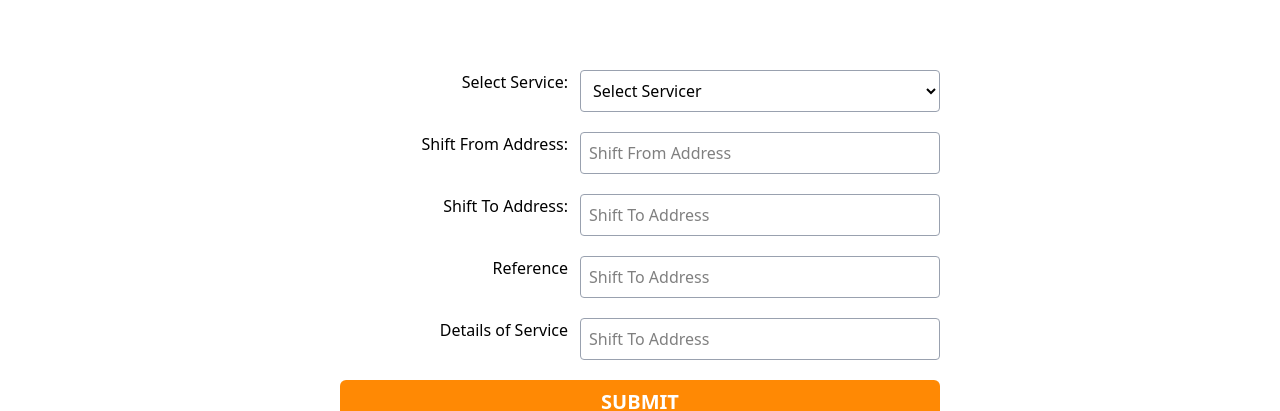
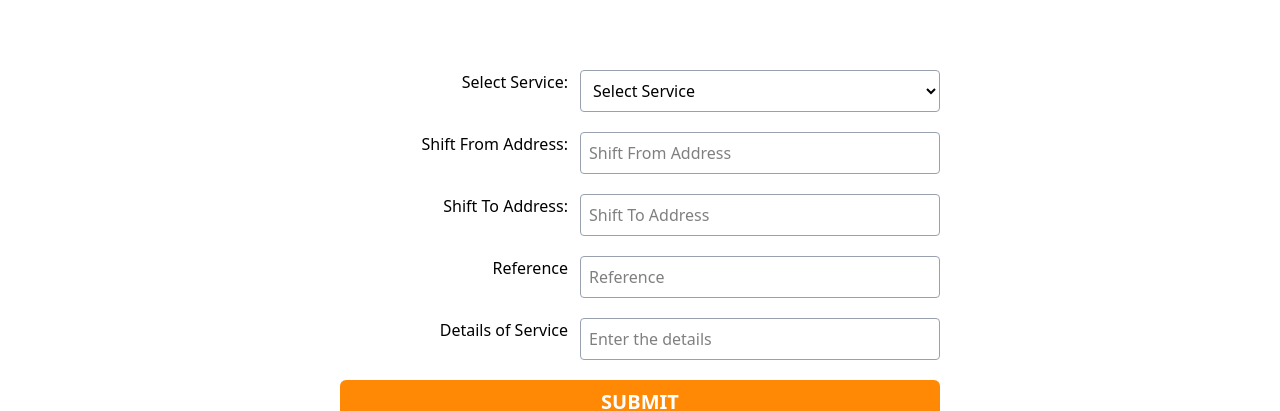
Before and after one commit to Achaljivtode/Packers_Movers_Management, a React (Vite) app in the folder frontend/: page /quatation-register in a window 1280 px wide. Shown: the part 196-607 px from the top of the page. Built offline with nearby package versions, Linux system fonts and the light colour scheme.

Commit message:
merging files

```diff
--- a/frontend/src/components/FeedBackForm/FeedBackForm.jsx
+++ b/frontend/src/components/FeedBackForm/FeedBackForm.jsx
@@ -6,7 +6,7 @@ function FeedBackForm() {
         <h1 className=' text-center text-2xl font-bold mt-10'>FeedBack Form</h1>
 
         <form
-            action=""
+            action="customer-dashboard"
             method="post"
             className=' mx-auto pb-20 py-10 lg:w-[600px] md:w-[500px] sm:w-full'
         >
@@ -16,19 +16,19 @@ function FeedBackForm() {
                 <div className=' w-full mb-3'>
                     <p className='mb-1 mt-5'>Full Name: </p>
                     <input type="text" name="feed_name" id="feed_name"
-                        className='border-1 border-gray-400 w-full p-1'
+                        className='border-1 border-gray-400 w-full p-1' required
                     />
                 </div>
                 <div className=' w-full mb-3'>
                     <p className='mb-1 mt-5'>Email Id: </p>
                     <input type="email" name="feed_email" id="feed_email"
-                        className='border-1 border-gray-400 w-full p-1'
+                        className='border-1 border-gray-400 w-full p-1' required
                     />
                 </div>
                 <div className=' w-full mb-3'>
                     <p className='mb-1 mt-5'>Select Rating: </p>
                     <select name="feed_rating" id="feed_rating"
-                        className='border-1 border-gray-400 w-full p-1'
+                        className='border-1 border-gray-400 w-full p-1' required
                     >
                         <option value="">Select rating</option>
                         <option value="1-star">1-star</option>
@@ -40,7 +40,7 @@ function FeedBackForm() {
                 </div>
                 <div className=' w-full mb-3'>
                     <p className='mb-1 mt-5'>Write Your Feedback: </p>
-                    <textarea name="feed_msg" id="feed_msg" rows={2} cols={20} className='border-1 border-gray-400 px-3 w-full' />
+                    <textarea name="feed_msg" id="feed_msg" rows={2} cols={20} className='border-1 border-gray-400 px-3 w-full' required />
                 </div>
                 <div className='w-full mb-3'>
                     <input type="submit" value={'Submit'} className='border w-full p-2 bg-orange-400 text-white text-xl font-semibold' />
--- a/frontend/src/components/QuatationEntryForm/QuatationEntryForm.jsx
+++ b/frontend/src/components/QuatationEntryForm/QuatationEntryForm.jsx
@@ -52,8 +52,9 @@ const QuatationEntryForm = () => {
             name="service"
             id="service"
             className="border-1 border-gray-400 rounded-sm w-3/5 p-2"
+            required
           >
-            <option value="">Select Servicer</option>
+            <option value="">Select Service</option>
             <option value="Office Shifting">Office Shifting</option>
             <option value="House Shifting">House Shifting</option>
             <option value="Car Shifting">Car Shifting</option>
@@ -76,6 +77,7 @@ const QuatationEntryForm = () => {
             value={formData.pickup_location}
             className="border-1 border-gray-400 rounded-sm w-3/5 p-2"
             placeholder="Shift From Address"
+            required
           />
         </div>
         <div className="flex flex-row mt-5">
@@ -93,6 +95,7 @@ const QuatationEntryForm = () => {
             value={formData.drop_location}
             className="border-1 border-gray-400 rounded-sm w-3/5 p-2"
             placeholder="Shift To Address"
+            required
           />
         </div>
         <div className="flex flex-row mt-5">
@@ -109,7 +112,8 @@ const QuatationEntryForm = () => {
             onChange={handleChange}
             value={formData.Reference}
             className="border-1 border-gray-400 rounded-sm w-3/5 p-2"
-            placeholder="Shift To Address"
+            placeholder="Reference"
+            required
           />
         </div>
         <div className="flex flex-row mt-5">
@@ -126,7 +130,8 @@ const QuatationEntryForm = () => {
             onChange={handleChange}
             value={formData.details_of_service}
             className="border-1 border-gray-400 rounded-sm w-3/5 p-2"
-            placeholder="Shift To Address"
+            placeholder='Enter the details '
+            required
           />
         </div>
         {/* <div className="flex flex-row mt-5">
--- a/frontend/src/routes/routes.jsx
+++ b/frontend/src/routes/routes.jsx
@@ -11,6 +11,8 @@ import AdminDashboardPage from "../pages/AdminDashboardPage";
 import AgentDashboardPage from "../pages/AgentDashboardPage";
 import UserDashboardPage from "../pages/UserDashboardPage";
 import QuatationEntryPage from "../pages/QuatationEntryPage";
+import ManageOrdersPage from "../pages/ManageOrdersPage";
+import PlaceOrderPage from "../pages/PlaceOrderPage";
 
 const route = createBrowserRouter([
     { path: '' , element: <HomePage /> },
@@ -28,6 +30,9 @@ const route = createBrowserRouter([
     { path: '/admin-dashboard' , element: <AdminDashboardPage /> },
     { path: '/agent-dashboard' , element: <AgentDashboardPage /> },
     { path: '/customer-dashboard' , element: <UserDashboardPage /> },
+    { path: '/manage' , element: <ManageOrdersPage /> },
+    { path: '/place-order' , element: <PlaceOrderPage /> },
+
 ])
 
 export default route;
```
Also changed, not shown: frontend/src/components/Quatation/Quatation.jsx (+0 -44 lines), frontend/src/pages/ManageOrdersPage.jsx (line endings or trailing spaces), frontend/src/pages/PlaceOrderPage.jsx (line endings or trailing spaces), 1 other file (tests, documents, lock files or other folders).
